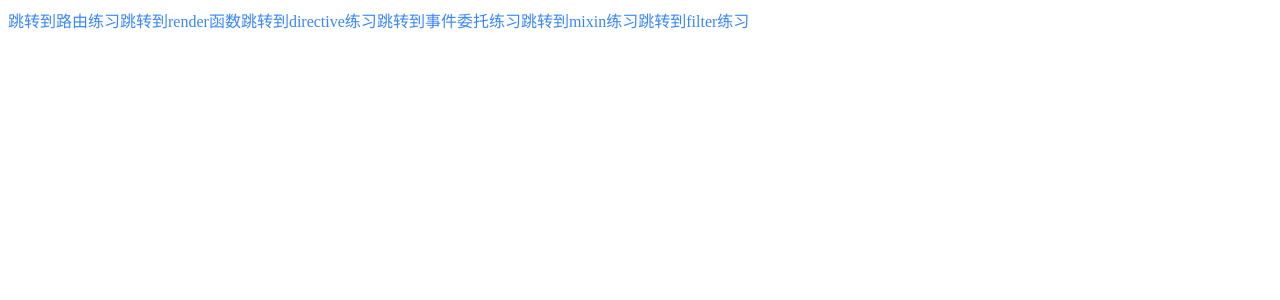
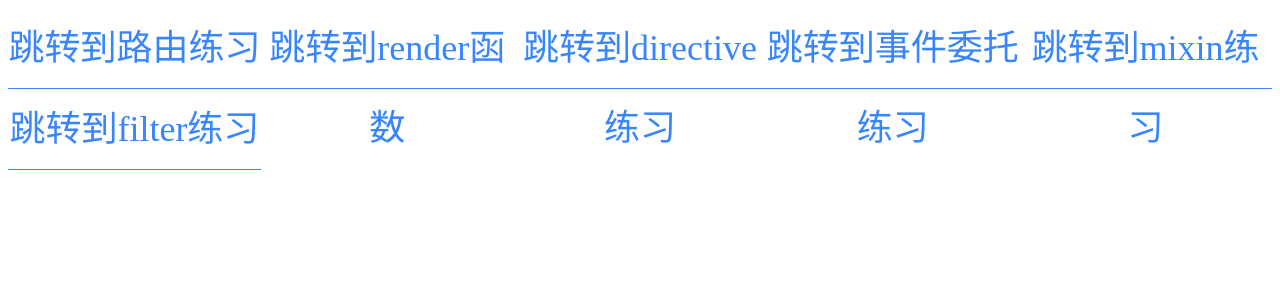
Before and after one commit to wangluyao959/FRONT, a Vue app in the folder vue-practice/: page / in a window 1280 px wide. Shown: the top 300 px of the page. Built offline with nearby package versions, Linux system fonts and the light colour scheme.

Commit message:
组件从新封装

```diff
--- a/vue-practice/src/components/login/index.vue
+++ b/vue-practice/src/components/login/index.vue
@@ -1,6 +1,9 @@
 <template>
   <div class="home" @click="gotoArray">
-    <span v-for="item in indexList" :key="item.type" :class="`${item.class} ${item.type}`" >{{item.label}}</span>
+    <div v-for="item in indexList" :key="item.type" :class="`menu-list ${item.class} `" class="">
+      <span  :class="`${item.type}`">{{item.label}}</span>
+    </div>
+
   </div>
 </template>
 
@@ -20,8 +23,9 @@ export default {
       //兼容性处理
       let event = e || window.event;
       let target = event.target || event.srcElement;
+      console.log('target.className :', target);
       this.$router.push({
-          path:`${this.ROUTERMAP[target.className.split(" ")[1]]}`
+          path:`${this.ROUTERMAP[target.className]}`
       })
 
     }
@@ -35,7 +39,17 @@ export default {
 .home{
   width:100%;
   height: 100%;
+  overflow: hidden;
+  .menu-list{
+    width: 20%;
+    height: 80px;
+    text-align: center;
+    line-height: 80px;
+    float: left;
+    border-bottom:1px solid #3886FF;
+  }
   .gotoArray{
+    font-size: 36px;
     cursor: pointer;
     color:#3886FF
   }
```
